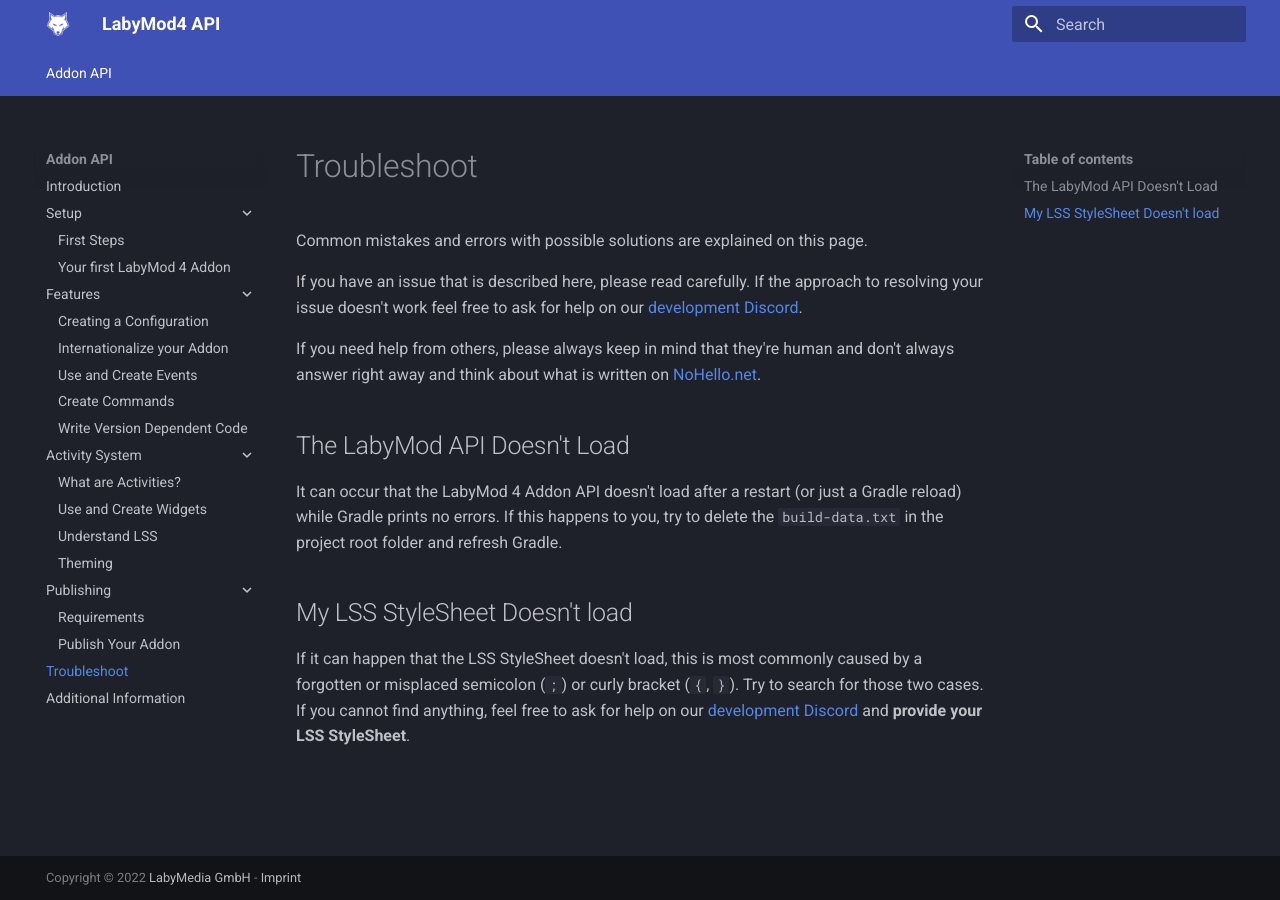
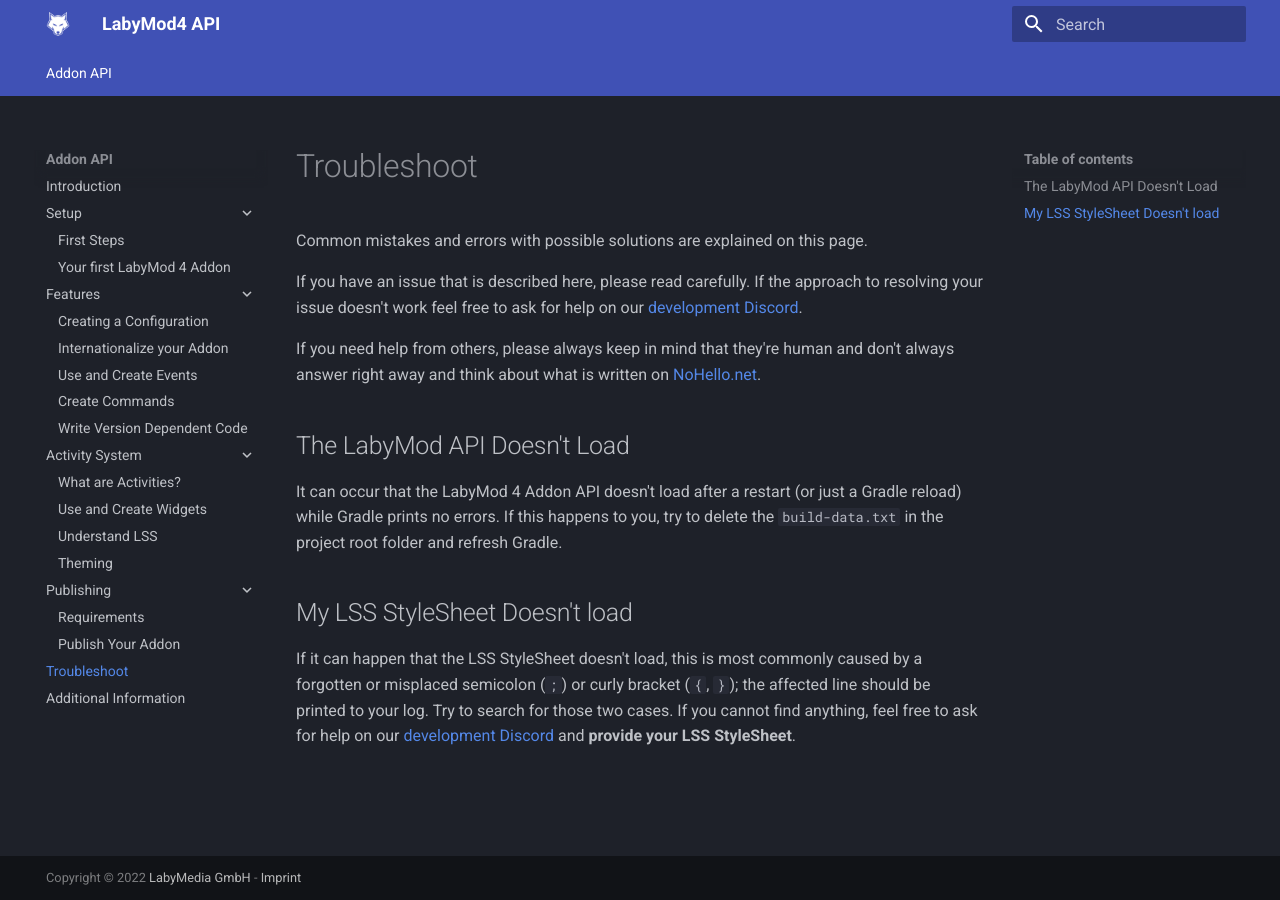
Before and after one commit to LabyMod/labymod4-api-wiki, an MkDocs documentation site: the page built from docs/pages/addon/troubleshoot.md, in a window 1280 px wide. Built offline with MkDocs 1.6.1 and Material for MkDocs 9.7.7, drawn with Linux system fonts in a browser that asks for light colours.

```diff
--- a/docs/pages/addon/troubleshoot.md
+++ b/docs/pages/addon/troubleshoot.md
@@ -12,5 +12,5 @@ If this happens to you, try to delete the `build-data.txt` in the project root f
 
 ## My LSS StyleSheet Doesn't load
 
-If it can happen that the LSS StyleSheet doesn't load, this is most commonly caused by a forgotten or misplaced semicolon (`;`) or curly bracket (`{`, `}`).
+If it can happen that the LSS StyleSheet doesn't load, this is most commonly caused by a forgotten or misplaced semicolon (`;`) or curly bracket (`{`, `}`); the affected line should be printed to your log.
 Try to search for those two cases. If you cannot find anything, feel free to ask for help on our <a href="https://labymod.net/dc/dev" target="_blank">development Discord</a> and <b>provide your LSS StyleSheet</b>.
```
Also changed, not shown: docs/pages/addon/activities/lss.md (+1 -1 lines), docs/pages/addon/activities/widgets.md (+1 -1 lines), docs/pages/addon/setup/setup.md (+3 -4 lines).
